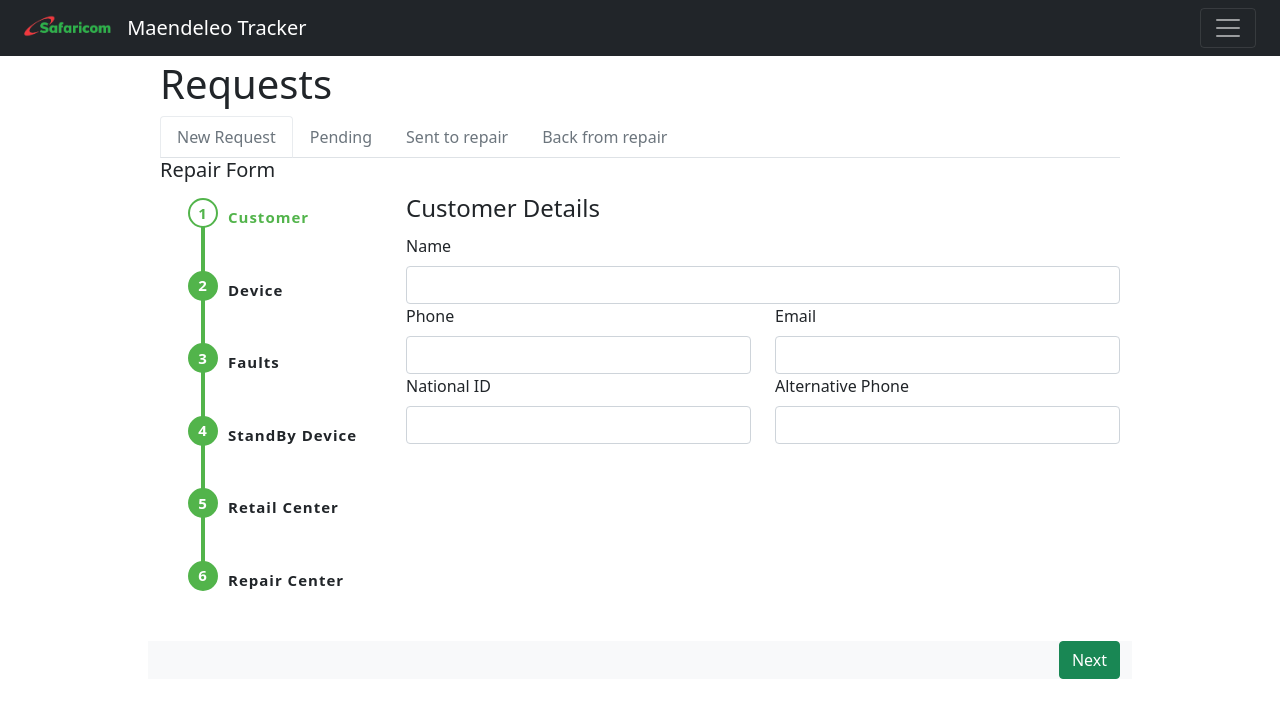
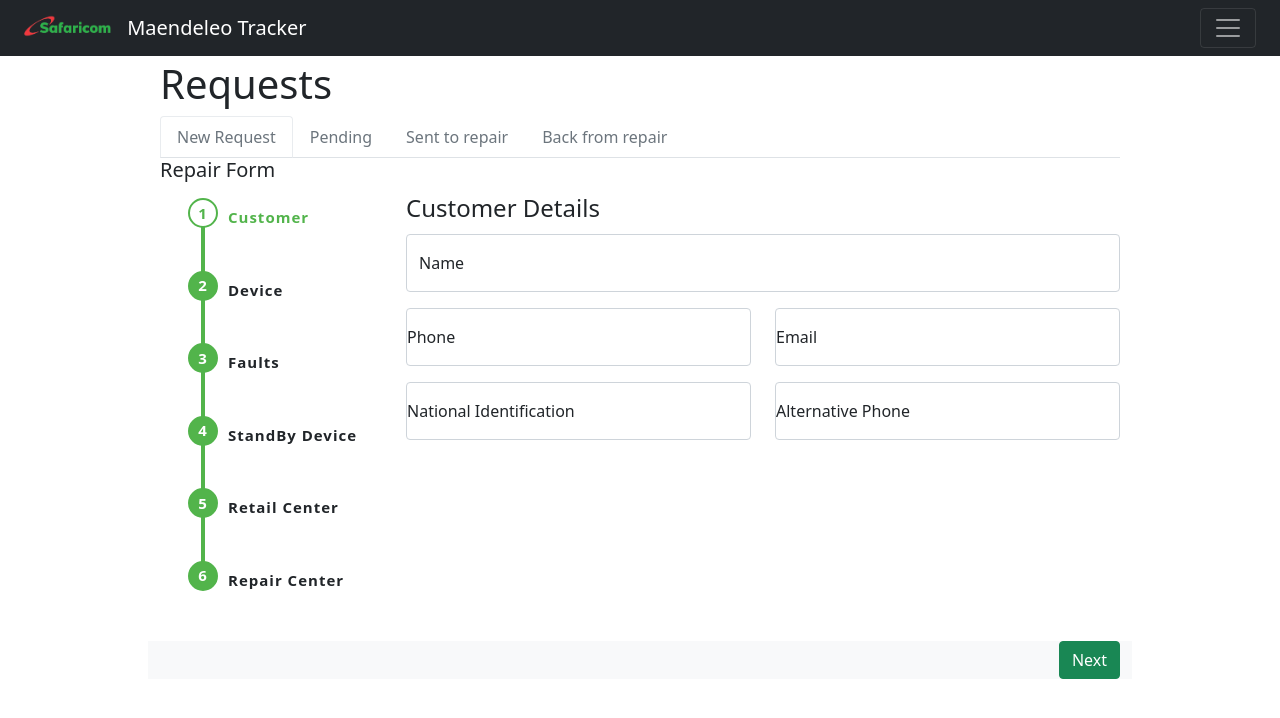
Before and after one commit to enochmaonga/Maendelo_app_front, a React (Create React App) app: page /repairform in a window 1280 px wide. Both pictures are taken after a click on the link "New Request". Shown: the top 718 px of the page. Built offline with nearby package versions, Linux system fonts and the light colour scheme.

Commit message:
styled input

```diff
--- a/src/components/repairForm/RepairForm.js
+++ b/src/components/repairForm/RepairForm.js
@@ -82,9 +82,17 @@ class RepairForm extends Component{
         this.setState({formNumber:(prev>0)?--prev:prev});
     }
 
-    handleSubmitButton = ()=>{
-        axios.post("http://localhost:5000/retail/requests/",this.state)
-        .then(res=>console.log(res));
+    handleSubmitButton = async ()=>{
+        console.log(await this.checkRepairHistory())
+    //    (await this.checkRepairHistory()<2)?
+    //     axios.post("http://localhost:5000/retail/requests/",this.state)
+    //     .then(res=>console.log(res)):console.log("this request cannot proceed");
+    }
+
+    checkRepairHistory = async ()=>{
+       let response=  await axios.get("http://localhost:5000/retail/requests/imei/"+this.state.serial)
+      return  await response.length
+
     }
 
 
@@ -107,41 +115,44 @@ class RepairForm extends Component{
                                         <fieldset >
                                             <legend>Customer Details</legend>
                                             <div >
-                                                <div className="input_text">
-                                                <label for="name" className="form-label">Name</label>
+                                                <div className="form-floating mb-3">
                                                 <input  type="text"  name="name"   className="form-control"
                                                         value={this.state.Name} onChange={e=>this.setState({Name:e.target.value})}
-                                                        id="customerName"/>
+                                                        id="customerName" placeholder="Name"/>
+                                                        <label for="name" className="form-label">Name</label>
                                                 </div>
+
                                             </div>
 
                                             <div className="row">
-                                                <div className="col-6">
-                                                <label for="phone" className="form-label">Phone</label>
+                                                <div className="col-6 form-floating mb-3">
                                                     <input  type="text"  name="phone" className="form-control"
                                                             value={this.state.phone} onChange={e=>this.setState({phone:e.target.value})}
-                                                        id="phone" />
+                                                            id="phone" placeholder="phone"/>
+                                                    <label for="phone" className="form-label">Phone</label>
                                                 </div>
-                                                <div className="col-6">
+                                                <div className="col-6 form-floating mb-3">
+                                                    <input  type="email"  name="email"  className="form-control"
+                                                            value={this.state.email} onChange={e=>this.setState({email:e.target.value})}
+                                                            id="email" placeholder="email"/>
                                                     <label for="email" className="form-label">Email</label>
-                                                <input  type="text"  name="email"  className="form-control"
-                                                        value={this.state.email} onChange={e=>this.setState({email:e.target.value})}
-                                                        id="email" />
                                                 </div>
+
                                             </div>
 
                                             <div className="row">
-                                                <div className="col-6">
-                                                <label for="nationalID" className="form-label">National ID</label>
+                                                <div className="col-6 form-floating mb-3">
                                                     <input  type="text"  name="national_id" className="form-control"
                                                             value={this.state.national_id} onChange={e=>this.setState({national_id:e.target.value})}
-                                                        id="nationalID" />
+                                                            id="nationalID" placeholder="National Identification"/>
+                                                    <label for="nationalID" className="form-label">National Identification</label>
                                                 </div>
-                                                <div className="col-6" >
+                                                <div className="col-6 form-floating mb-3" >
+                                                    <input  type="text"  name="customer-altPhone" className="form-control"
+                                                            id="customerAltPhone" placeholder="Alternative Phone"/>
                                                     <label for="customerAltPhone" className="form-label">Alternative Phone</label>
-                                                <input  type="text"  name="customer-altPhone" className="form-control"
-                                                        id="customerAltPhone" />
                                                 </div>
+
                                             </div>
                                         </fieldset>
                                     </div>
@@ -152,37 +163,37 @@ class RepairForm extends Component{
                                             <legend >Device Details</legend>
 
                                             <div className="row">
-                                                <div className="col-6">
-                                                <label htmlFor="brand" className="form-label">Brand</label>
+                                                <div className="col-6 form-floating mb-3">
                                                     <input type="text" name="brand" className="form-control"
                                                             value={this.state.brand}
                                                             onChange={e=>this.setState({brand:e.target.value})}
-                                                        id="brand" />
+                                                            id="brand" placeholder="Brand"/>
+                                                    <label htmlFor="brand" className="form-label">Brand</label>
                                                 </div>
 
-                                                <div className="col-6">
-                                                <label htmlFor="model" className="form-label">Model</label>
+                                                <div className="col-6 form-floating mb-3">
                                                     <input type="text" name="model" className="form-control"
                                                             value={this.state.serial}
                                                             onChange={e=>this.setState({serial:e.target.value})}
-                                                        id="model" />
+                                                            id="model" placeholder="Model" />
+                                                    <label htmlFor="model" className="form-label">Model</label>
                                                 </div>
+
                                             </div>
 
                                             <div className="row">
-                                                <div className="col-6">
+                                                <div className="col-6 form-floating mb-3">
+                                                        <input type="text" name="serial" className="form-control"
+                                                                id="serial" onChange={e=>this.setState({serial:e.target.value})} placeholder="serial" />
                                                         <label htmlFor="serial" className="form-label">Serial/IMEI</label>
-                                                <input type="text" name="serial" className="form-control"
-
-                                                        id="serial" />
                                                 </div>
 
-                                                <div className="col-6">
-                                                <label htmlFor="receipt" className="form-label">Receipt</label>
+                                                <div className="col-6 form-floating mb-3">
                                                         <input type="text" name="receipt" className="form-control"
                                                                 value={this.state.receipt}
                                                                 onChange={e=>this.setState({receipt:e.target.value})}
                                                                 id="receipt" />
+                                                        <label htmlFor="receipt" className="form-label">Receipt</label>
                                                 </div>
                                             </div>
 
@@ -823,8 +834,8 @@ class RepairForm extends Component{
                                                 id="crashing" />
                                             </div>
                                             <div className="form-check">
-                                                <label htmlFor="hanging" className="physicalDamage form-check-label">Hanging</label>
-                                                <input type="checkbox"  name="hanging" className="software form-check-input"
+                                                <label htmlFor="hanging" className="form-check-label">Hanging</label>
+                                                <input type="checkbox"  name="hanging" className="form-check-input"
                                                             onChange ={()=>
                                                                 (!this.state.Issues.software.hanging)?
                                                                         this.setState( prevState=>
@@ -862,44 +873,46 @@ class RepairForm extends Component{
                                     </div>
 
                                     <div className={(this.state.formNumber === 3)?"main active":"main"}>
-                                        <fieldset className="fs-5">
+                                        <fieldset>
                                             <legend>Stand By Unit</legend>
-                                            <div>
-                                                <label>StandBy Unit issued</label>
-                                                <input type="checkbox"  name="standByUnit"
+                                            <div className="form-check">
+                                                <label htmlFor="standByUnit" className="form-check-label">StandBy Unit issued</label>
+                                                <input type="checkbox"  name="standByUnit" className="form-check-input"
                                                 onChange ={()=>(this.state.standByUnit)?this.setState({standByUnit:false}):this.setState({standByUnit:true})}
                                                 id="standByUnit" />
+
                                             </div>
 
                                             <fieldset>
                                                 <legend>Stand by unit details</legend>
-                                                <div className="input_div">
-                                                    <div className="input_text">
-                                                        <label className="form-label">Brand</label>
+                                                <div >
+                                                    <div className="form-floating mb-3">
                                                         <input type="text"  name="standByUnitBrand"
                                                             value={this.state.standByUnitBrand}
                                                             onChange={e=>this.setState({standByUnitBrand:e.target.value})}
                                                             className="form-control"
-                                                            id="standByUnitBrand" />
+                                                            id="standByUnitBrand" placeholder="brand" />
+                                                        <label className="form-label">Brand</label>
                                                     </div>
-                                                    <div className="input_text">
-                                                    <label className="form-label">Model</label>
+                                                    <div className="form-floating mb-3">
+
                                                     <input type="text"  name="standByUnitModel"
                                                         value={this.state.standByUnitModel}
                                                         onChange={e=>this.setState({standByUnitModel:e.target.value})}
                                                         className="form-control"
-                                                        id="standByUnitModel" />
+                                                        id="standByUnitModel" placeholder="model"/>
+                                                        <label className="form-label">Model</label>
                                                     </div>
                                                 </div>
-                                                <div className="input_div">
-                                                    <div className="input_text">
-                                                        <label htmlFor="standByUnitSerial" className="form-label">Serial</label>
+                                                <div>
+                                                    <div className="form-floating mb-3">
                                                         <input type="text"  name="standByUnitSerial"
                                                         className="form-control"
                                                         value={this.state.standByUnitSerial}
                                                         onChange={e=>this.setState({standByUnitSerial:e.target.value})}
                                                         id="standByUnitSerial"
-                                                        />
+                                                        placeholder="serial"/>
+                                                        <label htmlFor="standByUnitSerial" className="form-label">Serial</label>
                                                     </div>
                                                 </div>
 
@@ -910,12 +923,13 @@ class RepairForm extends Component{
                                     <div className={(this.state.formNumber === 5)?"main active":"main"}>
                                         <fieldset className="fs-5">
                                             <legend>Repair Center Details</legend>
-                                            <div>
-                                                <label htmlFor="repair_center" className="form-label">Repair Center</label>
-                                                <select name="repair_center" value="" className="form-control" id="repair_center">
+                                            <div class="form-floating">
+
+                                                <select name="repair_center" value="" className="form-select" id="repair_center">
                                                     <option value="Nokia">Nokia</option>
                                                     <option value="Samsung">Samsung</option>
                                                 </select>
+                                                <label htmlFor="repair_center" className="form-label">Repair Center</label>
                                             </div>
                                         </fieldset>
                                     </div>
@@ -923,12 +937,12 @@ class RepairForm extends Component{
                                     <div className={(this.state.formNumber === 4)?"main active":"main"}>
                                         <fieldset className="fs-5">
                                                 <legend>Retail Center Details</legend>
-                                                    <div>
-                                                        <label htmlFor="retail_center" className="form-label">Retail Center</label>
-                                                        <select name="retail_center" placeholder="Retail Center Name" value={this.state.retail} onChange={e=>this.setState({retail:e.target.value})} id="retail_center">
+                                                    <div class="form-floating">
+                                                        <select name="retail_center" className="form-select" placeholder="Retail Center" value={this.state.retail} onChange={e=>this.setState({retail:e.target.value})} id="retail_center">
                                                             <option value="JKIA">JKIA</option>
                                                             <option value="Sarit">Sarit</option>
                                                         </select>
+                                                        <label htmlFor="retail_center" className="form-label">Retail Center</label>
                                                     </div>
                                         </fieldset>
                                     </div>
```
Lines whose indentation alone changed are shown as unchanged.
